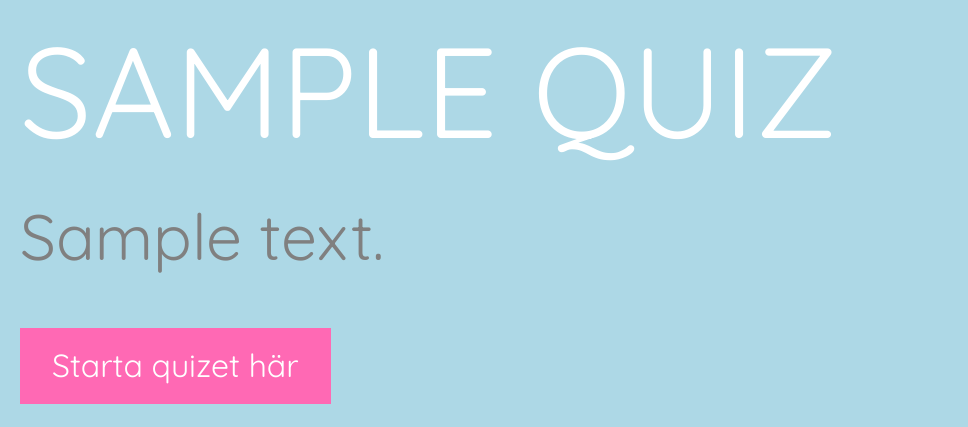
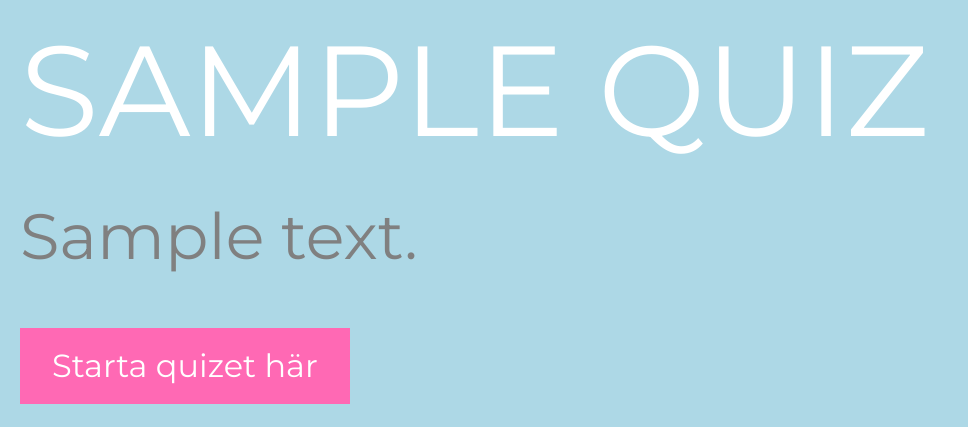
Before and after one commit to sofiemnilsson/quizproject, a Django app: page /quiz/1/ in a window 1280 px wide. Shown: the top 427 px of the page, without its empty margins (0-968 px from the left). Run offline with Django 3.2, Linux system fonts and the light colour scheme; tables that the repository leaves empty hold one stand-in row (values such as "Sample post"); some libraries are stand-ins or nearby versions.

Commit message:
Changed Google Font

```diff
--- a/static/stylequiz.css
+++ b/static/stylequiz.css
@@ -1,10 +1,11 @@
 
-@import url('https://fonts.googleapis.com/css?family=Quicksand');
+
+@import url('https://fonts.googleapis.com/css?family=Montserrat');
 
 
 body {
 	background: lightblue;
-	font-family: 'Quicksand', sans-serif;
+	font-family: 'Montserrat';
 	font-size: 14pt;
 	margin: 20;
 }
@@ -76,7 +77,7 @@ img {
 
 
 
-*{font-family: 'Graphik', sans-serif;}
+*{font-family: 'Montserrat', sans-serif;}
 
 @keyframes click-wave {
   0% {
```
